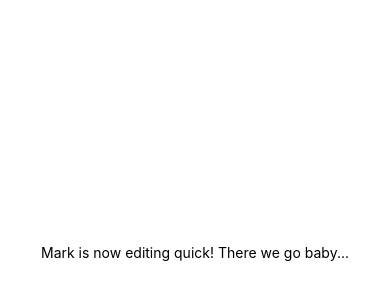
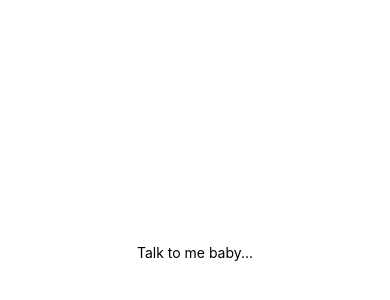
Before and after one commit to markfaust123/GoalsList, a React Native app: screen / in a window 390 px wide. Shown: the part 170-470 px from the top of the page. Built offline with nearby package versions, Linux system fonts and the light colour scheme.

Commit message:
minor changes while trying to setup iOS emulator

```diff
--- a/App.tsx
+++ b/App.tsx
@@ -2,10 +2,9 @@ import { StatusBar } from "expo-status-bar";
 import { StyleSheet, Text, View } from "react-native";
 
 export default function App() {
-  console.log("hi");
   return (
     <View style={styles.container}>
-      <Text>Mark is now editing quick! There we go baby...</Text>
+      <Text>Talk to me baby...</Text>
       <StatusBar style="auto" />
     </View>
   );
--- a/app.json
+++ b/app.json
@@ -15,7 +15,8 @@
       "**/*"
     ],
     "ios": {
-      "supportsTablet": true
+      "supportsTablet": true,
+      "bundleIdentifier": "com.markfaustofficial.RNCourse"
     },
     "android": {
       "adaptiveIcon": {
```
Also changed, not shown: package.json (+4 -3 lines), 1 other file (tests, documents, lock files or other folders).
